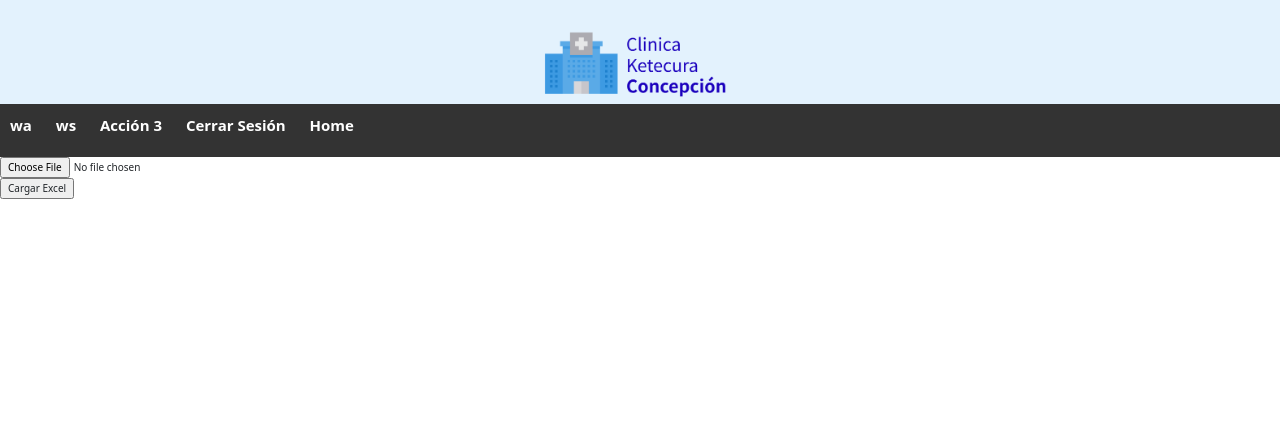
After one commit to Nikowoss/Clinica, a Django app: page /cargar-excel/ in a window 1280 px wide. The commit adds this page. Shown: the top 439 px of the page. Run offline with Django 4.2, Linux system fonts and the light colour scheme; some libraries are stand-ins or nearby versions.

Commit message:
Combinado

```diff
--- a/Servidor/aplicaciones/templates/aplicaciones/VistaMedico.html
+++ b/Servidor/aplicaciones/templates/aplicaciones/VistaMedico.html
@@ -33,7 +33,7 @@ head>
     <ul>
         <li><a href="{%url 'VerPacientes'%}">Ver Pacientes</a></li>
         <li><a href="{%url 'agenda'%}">Agenda Medica</a></li>
-        <li><a href="#">Acción 3</a></li>
+        <li><a href="{%url 'disponibilidad'%}">disponibilidad</a></li>
         <li><a href="{%url 'InicioPaciente'%}">Cerrar Sesión</a></li>
     </ul>
 </nav>
--- /dev/null
+++ b/Servidor/aplicaciones/templates/aplicaciones/disponibilidad.html
@@ -0,0 +1,84 @@
+{% extends 'aplicaciones/base.html' %}
+{% load static %}
+{% block contenido %}
+
+
+
+<head>
+<nav class="nava">
+    <ul>
+        <li><a href="{%url 'VerPacientes'%}">wa</a></li>
+        <li><a href="{%url 'disponibilidad'%}">ws</a></li>
+        <li><a href="#">Acción 3</a></li>
+        <li><a href="{%url 'InicioPaciente'%}">Cerrar Sesión</a></li>
+        <li><a href="{%url 'VistaMedico'%}">Home</a></li>
+    </ul>
+</nav>
+</head>
+
+<body>
+
+    <form method="post" enctype="multipart/form-data">
+        {% csrf_token %}
+        <input type="file" name="excel_file">
+        <input type="submit" value="Cargar Excel">
+    </form>
+
+</body>
+
+
+<style>
+
+    header {
+        background-color: navy;
+        color: #fff;
+        text-align: center;
+        padding: 20px;
+    }
+    section {
+        margin: 20px;
+        padding: 20px;
+        border: 1px solid #ccc;
+        border-radius: 10px;
+    }
+    h1 {
+        font-size: 24px;
+    }
+    h2 {
+        font-size: 20px;
+        margin-top: 20px;
+    }
+    p {
+        font-size: 16px;
+        margin: 5px 0;
+    }
+
+    .nava {
+        background-color: #333;
+        color: #fff;
+        padding: 10px;
+        font-size: 15px;
+    }
+
+    ul {
+        list-style-type: none;
+        padding: 0;
+    }
+
+    li {
+        display: inline;
+        margin-right: 20px;
+    }
+
+    a {
+        text-decoration: none;
+        color: #fff;
+        font-weight: bold;
+    }
+
+    a:hover {
+        color: lightblue; /* Color al pasar el ratón por encima */
+    }
+</style>
+
+{% endblock %}
--- a/Servidor/aplicaciones/urls.py
+++ b/Servidor/aplicaciones/urls.py
@@ -1,5 +1,5 @@
 from django.urls import path
-from .views import login,InicioPaciente,enviar_cliente_a_api,loginMedico,CDPrueba,HoraMedica,HoraDisponible,verPacientes,vistaMedico,agenda,agregaragenda
+from .views import login,InicioPaciente,enviar_cliente_a_api,disponibilidad,loginMedico,CDPrueba,HoraMedica,HoraDisponible,verPacientes,vistaMedico,agenda,agregaragenda
 
 urlpatterns = [
     path('InicioSesion', login,name="InicioSesion"),
@@ -14,4 +14,6 @@ urlpatterns = [
     path('agregaragenda', agregaragenda, name='agregaragenda'),
     path('CDPrueba', CDPrueba, name='CDPrueba'),
     path('InicioMedico', loginMedico, name='InicioMedico'),
+    path('disponibilidad',disponibilidad,name='disponibilidad'),
+    path('cargar-excel/', disponibilidad, name='cargar_excel'),
 ]
--- a/Servidor/aplicaciones/views.py
+++ b/Servidor/aplicaciones/views.py
@@ -6,8 +6,36 @@ from datetime import datetime
 import json
 import calendar
 import datetime
+import pandas as pd
 
 # Create your views here.
+
+def disponibilidad(request):
+    if request.method == 'POST' and request.FILES['excel_file']:
+        excel_file = request.FILES['excel_file']
+
+        if excel_file.name.endswith('.xls') or excel_file.name.endswith('.xlsx'):
+            df = pd.read_excel(excel_file)
+
+            # Aquí puedes procesar los datos del DataFrame (df) como desees
+            # Por ejemplo, puedes guardarlos en la base de datos o realizar algún otro cálculo.
+            columnas_mostrar = ['Estado','Fecha','Hora Inicio', 'Hora Final'] #Aqui se agregan los campos a mostrar
+
+            df_mostrar = df[columnas_mostrar]
+
+            # Convierte el DataFrame en una tabla HTML
+            tabla_html = df_mostrar.to_html(classes='table table-bordered', escape=False, index=False)
+
+            return render(request, 'aplicaciones/resultado.html', {'data': tabla_html})
+        else:
+            return render(request, 'aplicaciones/error.html', {'error_message': 'El archivo no es un archivo Excel válido.'})
+    return render(request, 'aplicaciones/disponibilidad.html')
+
+def resultado(request):
+    api_url = 'https://api-tareas.nicon607.repl.co/api/disponibilidad/add'
+
+
+    return render(request,'aplicaciones/resultado.html')
 
 
 def InicioSesion(request):
@@ -169,9 +197,10 @@ def HoraDisponible(request):
 
 def CrearCuenta(request):
     return render(request,'aplicaciones/CrearCuenta.html')
+
 def vistaMedico(request):
-    correo = request.session.get('correo')
-    return render(request, 'aplicaciones/VistaMedico.html', {'correo': correo})
+    return render(request, 'aplicaciones/vistaMedico.html')
+
 
 def verPacientes(request):
     url_api_replit = 'https://api-tareas.nicon607.repl.co/api/Paciente/'  # Reemplaza con la URL real
```
Also changed, not shown: Servidor/aplicaciones/templates/aplicaciones/error.html (added, +81 -0 lines), Servidor/aplicaciones/templates/aplicaciones/resultado.html (added, +81 -0 lines).
